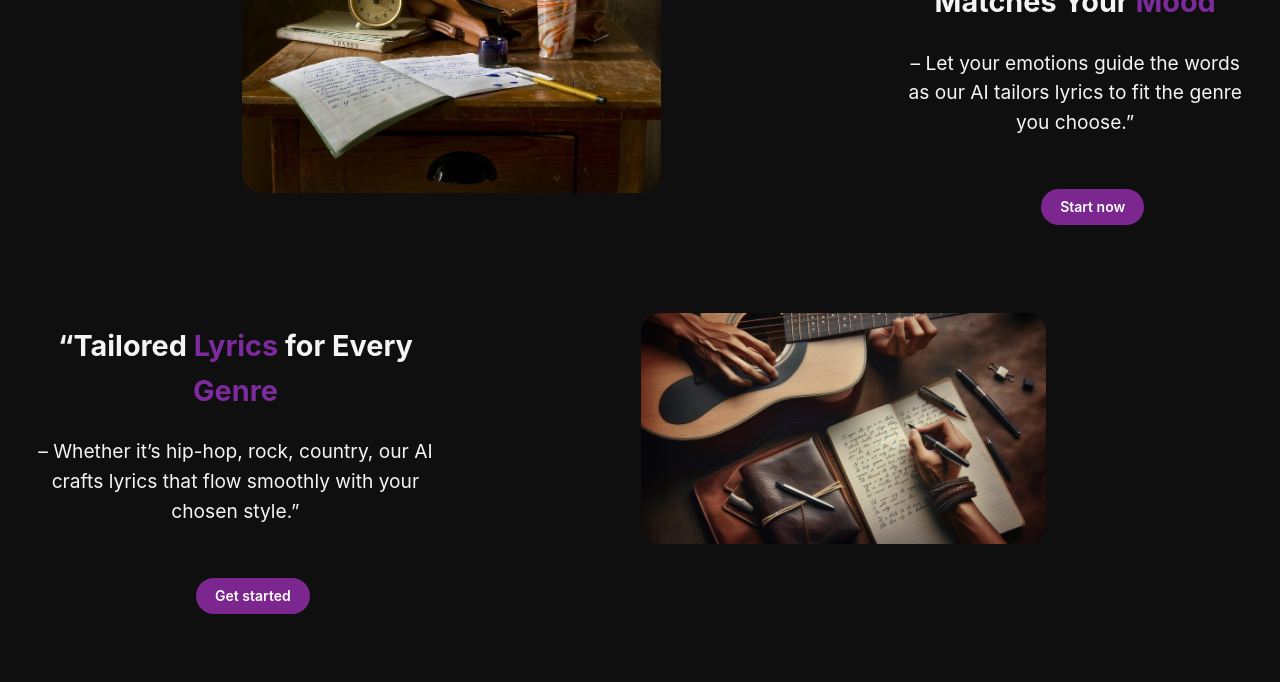
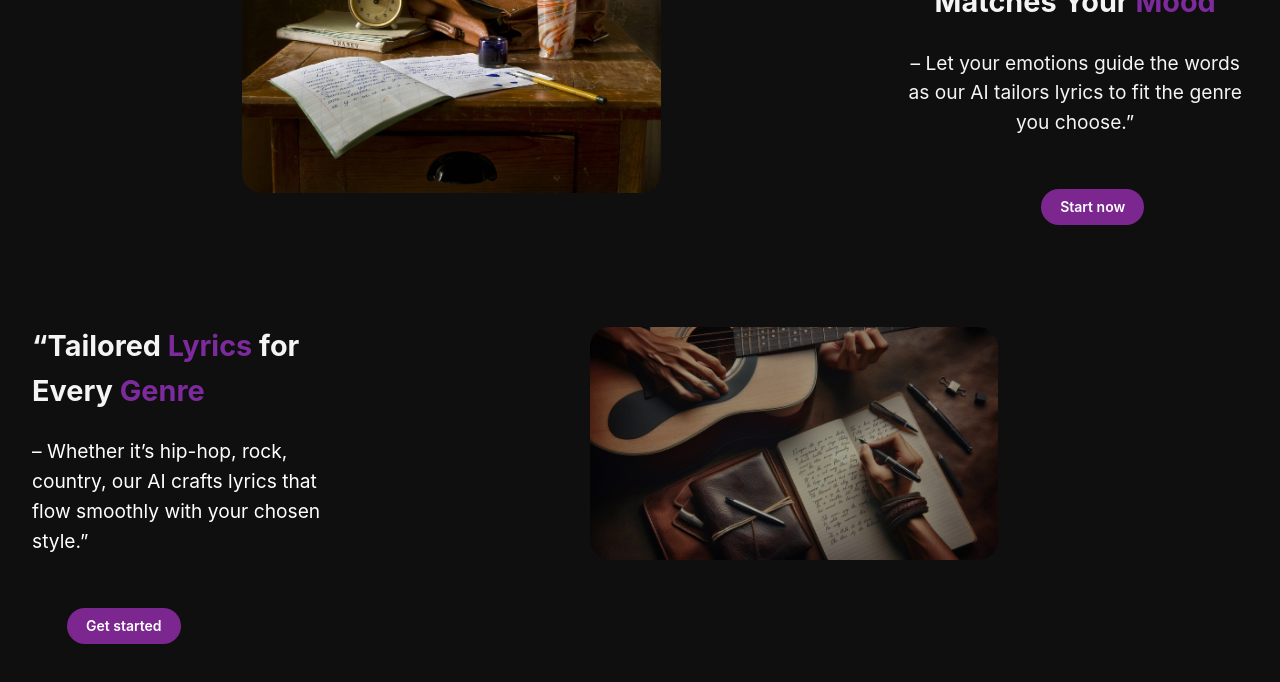
Before and after one commit to OmarMallouk/EchoWave-app, a React (Vite) app: page / in a window 1280 px wide. Shown: the part 1241-1923 px from the top of the page. Built offline with nearby package versions, Linux system fonts and the light colour scheme.

Commit message:
added more css

```diff
--- a/src/pages/Home/Home.module.css
+++ b/src/pages/Home/Home.module.css
@@ -207,3 +207,15 @@
     opacity: 0;
   transform: translateY(50px);
   }
+
+  .fadeInSectionReverse img {
+    width: 45%;
+    height: auto;
+    filter: brightness(70%);
+  }
+
+  .fadeInSectionReverse .fadeInText {
+    width: 50%;
+    color: white;
+    text-align: left;
+  }
```
